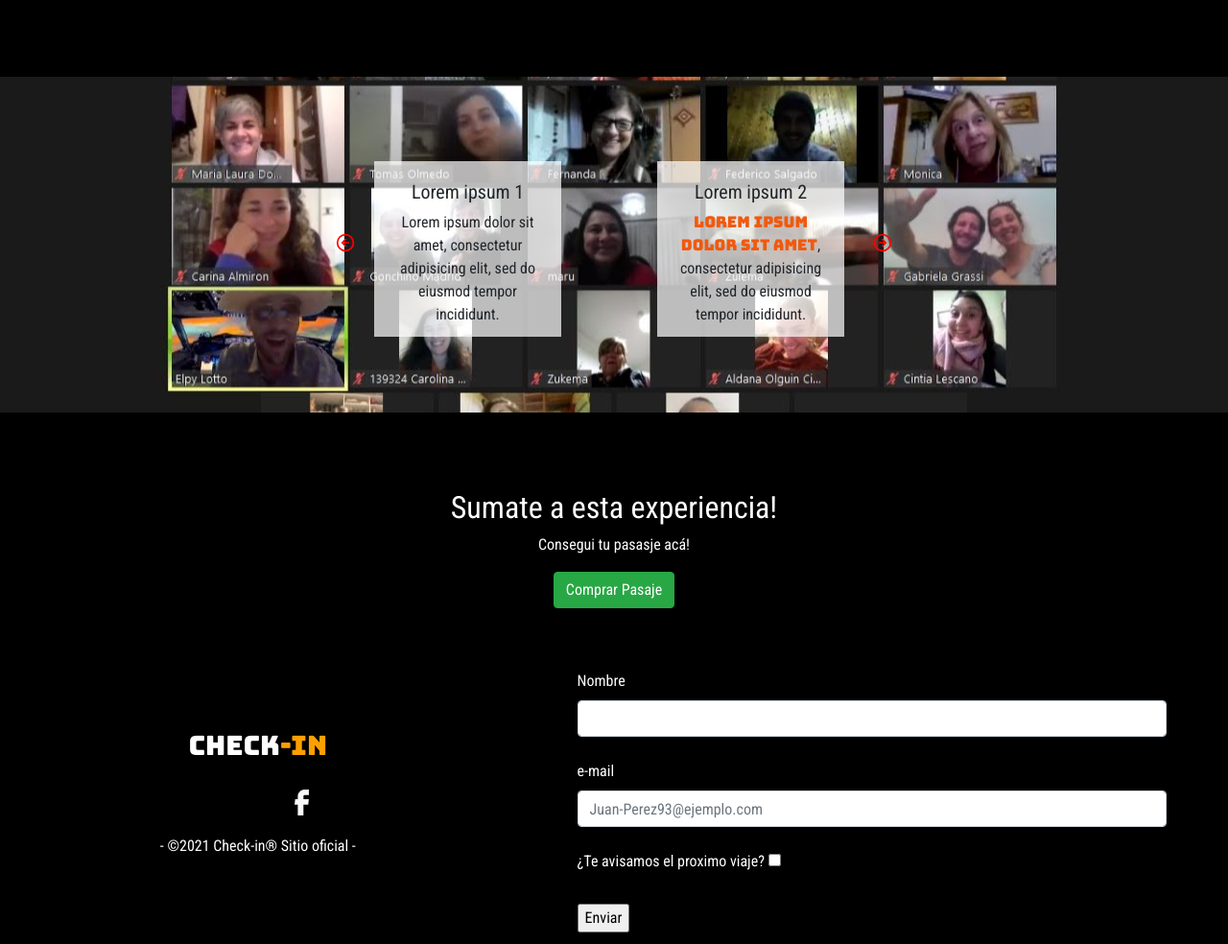
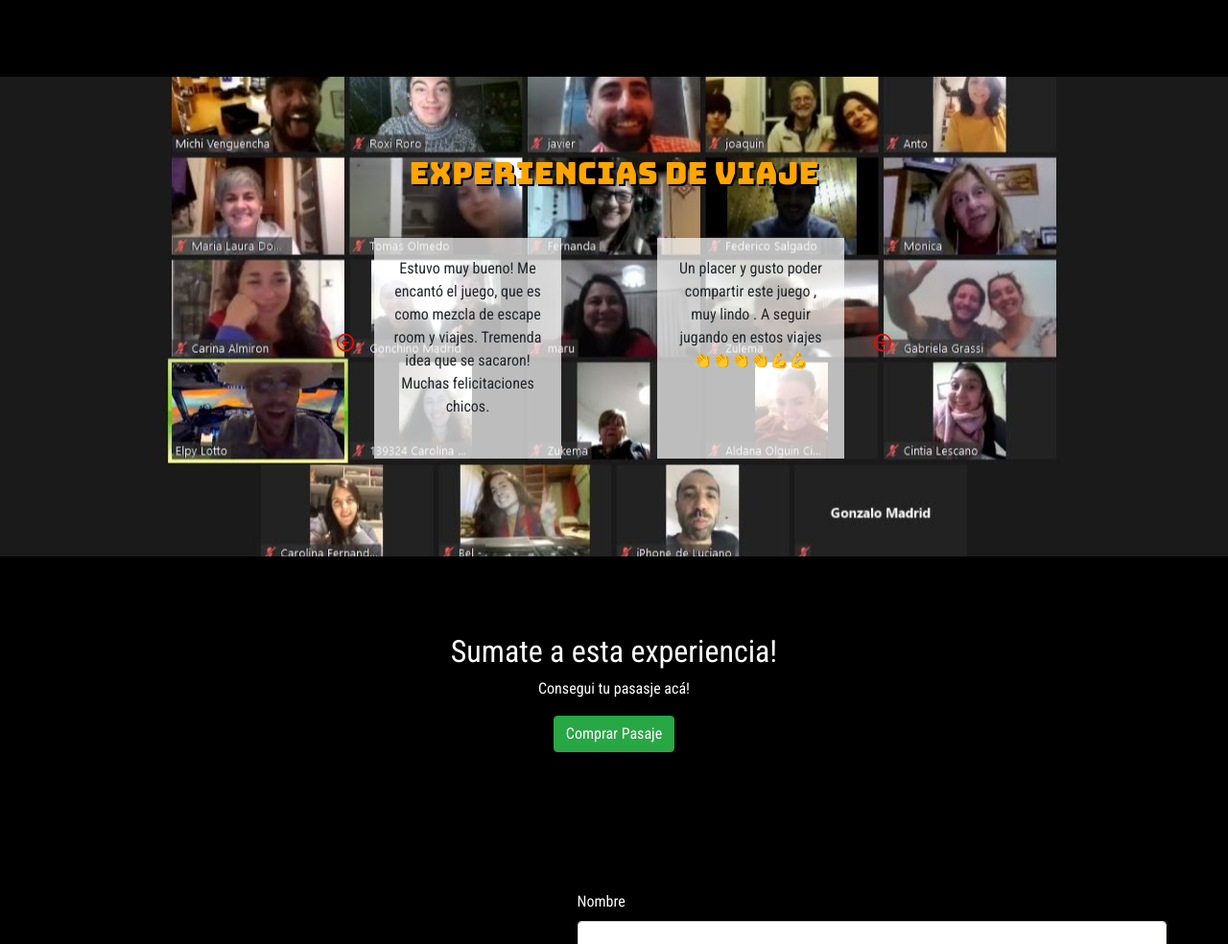
Before and after one commit to rodrimadrid/Check-in, a website: page pages/viajes.html in a window 1280 px wide. Shown: the part 672-1656 px from the top of the page at 96% size. Drawn offline with nearby package versions, Linux system fonts and the light colour scheme.

Commit message:
terminadaa

```diff
--- a/pages/viajes.html
+++ b/pages/viajes.html
@@ -48,33 +48,34 @@
 
   </div>
   <section id="reseñas"  >
+    <h2 class="reseñas--title">Experiencias de viaje</h2>
     <div id="carrusel">
         <a href="#" class="left-arrow"><img src="../images/left-arrow.svg" /></a>
         <a href="#" class="right-arrow"><img src="../images/right-arrow.svg" /></a>
         <div class="carrusel">
             <div class="product" id="product_0">
-                <h5>Lorem ipsum 1</h5>
-                <p>Lorem ipsum dolor sit amet, consectetur adipisicing elit, sed do eiusmod tempor incididunt. </p>
+
+                <p>Estuvo muy bueno! Me encantó el juego, que es como mezcla de escape room y viajes. Tremenda idea que se sacaron! Muchas felicitaciones chicos. </p>
             </div>
             <div class="product" id="product_1">
-                <h5>Lorem ipsum 2</h5>
-                <p><span class="col--red">Lorem ipsum dolor sit amet</span>, consectetur adipisicing elit, sed do eiusmod tempor incididunt. </p>
+
+                <p>Un placer y gusto poder compartir este juego , muy lindo . A seguir jugando en estos viajes👏👏👏👏💪💪 </p>
             </div>
             <div class="product" id="product_2">
-                <h5>Lorem ipsum 3</h5>
-                <p>Lorem ipsum dolor sit amet, <span class="col">consectetur adipisicing elit</span>, sed do eiusmod tempor incididunt. </p>
+
+                <p>Gracias, la verdad que siempre estoy coordinando actividades ludicas y me di cuenta que tengo que jugar mas. Felicitaciones muy buena propuesta. </p>
             </div>
             <div class="product" id="product_3">
-                <h5>Lorem ipsum 4</h5>
-                <p>Lorem ipsum dolor sit amet, consectetur adipisicing elit, sed do eiusmod tempor<span class="col--ye"> incididunt.</span> </p>
+
+                <p>Me encanta en estos momentos que atravesamos conocer gente linda y ver aunque sea de manera virtual y jugando lugares que no imagine ver.</p>
             </div>
             <div class="product" id="product_4">
-                <h5>Lorem ipsum 5</h5>
-                <p>Lorem ipsum dolor sit amet, consectetur adipisicing elit, sed do eiusmod tempor incididunt. </p>
+
+                <p>Que  genial y que alegria que gente como ustedes se le ocurran estos proyectos para poder jugar un ratito :) </p>
             </div>
             <div class="product" id="product_5">
-                <h5>Lorem ipsum 6</h5>
-                <p>Lorem ipsum dolor sit amet, consectetur adipisicing elit, sed do eiusmod tempor<span class="col--ye"> incididunt.</span> </p>
+
+                <p>Felicitaciones por esta hermosa y mágica posibilidad que nos ofrecen para viajar jugando!!! Vamos por más!!!! ✈ </p>
             </div>
         </div>
 
--- a/scss/_contenido.scss
+++ b/scss/_contenido.scss
@@ -181,23 +181,26 @@ button.btn__psj:hover {
 .pago{
   font-family: 'Roboto Condensed', sans-serif;
   color:white;
+  margin: 5em 0;
 }
 #reseñas{
 
   width: 100%;
-  height: 350px;
+  height: 500px;
   margin: 5em 0;
   padding: 3em;
   background-image: url("../images/zoom.jpg");
   background-position: center;
   display: flex;
+  flex-direction: column;
   justify-content: center;
+  align-items: center;
 }
 
 #carrusel {
     width:600px;
     overflow:hidden;
-    height:203px;
+    height:250px;
     position:relative;
     margin-top:20px;
     margin-bottom:20px;
@@ -228,7 +231,7 @@ button.btn__psj:hover {
 
 .carrusel>div {
     float: left;
-    height: 203px;
+    height: 250px;
     width: 195px;
     text-align:center;
 }
@@ -239,7 +242,16 @@ button.btn__psj:hover {
 
 .product {
   width: 12em;
+  height: 250px;
   margin: 20px 50px;
   padding: 20px;
+  font-family: 'Roboto Condensed', sans-serif;
   background-color: rgba(255, 255, 255, 0.7);
 }
+.reseñas--title{
+  font-family: 'Bungee', cursive;
+  color: orange;
+  text-shadow: 2px 2px black;
+  text-align: center;
+
+}
--- a/scss/_responsive.scss
+++ b/scss/_responsive.scss
@@ -136,6 +136,9 @@
   .footer__box{
     width: 100%;
   }
+  #carrusel{
+    width: 300px;
+  }
 }
 @media screen and (max-width: 510px){
   .grid-contacto{
@@ -201,4 +204,5 @@
   #reseñas{
     padding: 15px;
   }
+
 }
```
Also changed, not shown: index.html (+1 -1 lines), css/estilos.css.
